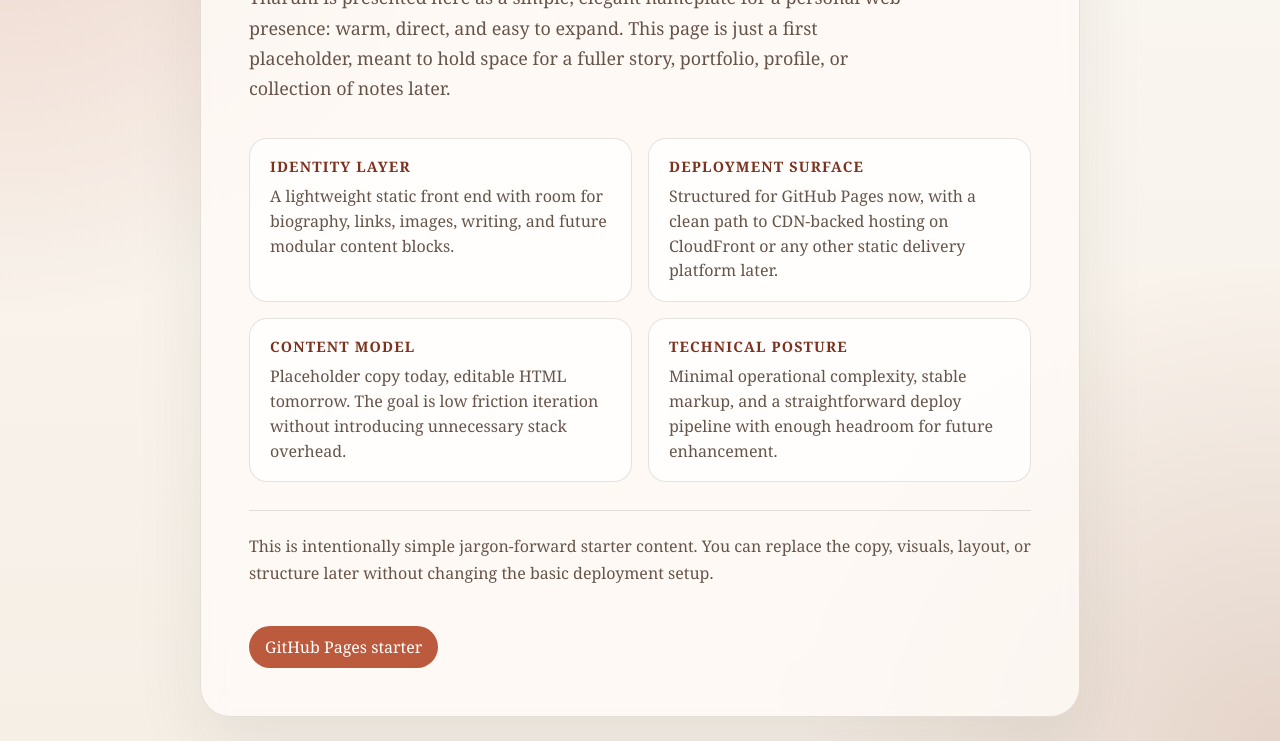
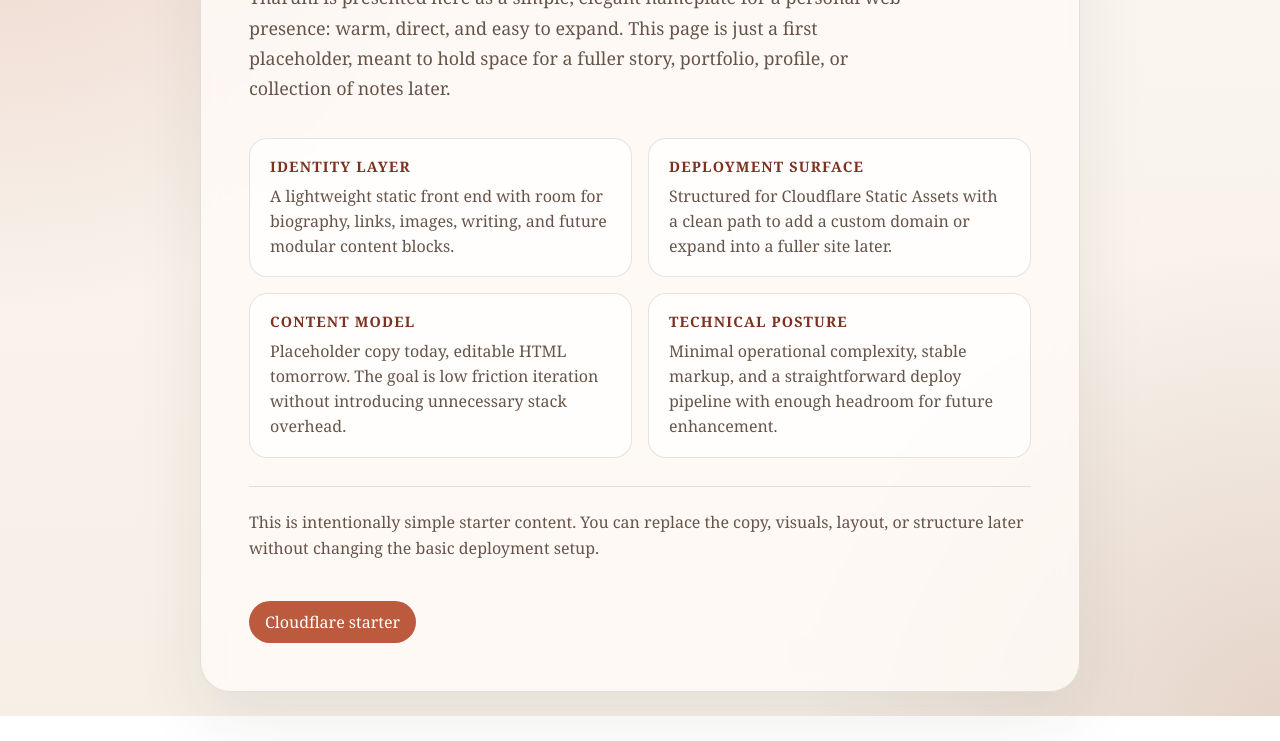
Before and after one commit to bsamanvith/tharunipages, a website: page public/index.html in a window 1280 px wide. Shown: the part 230-971 px from the top of the page. After the commit the page ends 946 px from the top, so only its background shows below. Drawn offline with Linux system fonts and the light colour scheme.

Commit message:
Migrate static site deployment to Cloudflare

```diff
--- a/index.html
+++ b/public/index.html
@@ -151,8 +151,8 @@
           <section class="tile">
             <strong>Deployment Surface</strong>
             <span>
-              Structured for GitHub Pages now, with a clean path to CDN-backed
-              hosting on CloudFront or any other static delivery platform later.
+              Structured for Cloudflare Static Assets with a clean path to add a
+              custom domain or expand into a fuller site later.
             </span>
           </section>
           <section class="tile">
@@ -172,12 +172,12 @@
         </div>
 
         <p class="note">
-          This is intentionally simple jargon-forward starter content. You can
-          replace the copy, visuals, layout, or structure later without changing
-          the basic deployment setup.
+          This is intentionally simple starter content. You can replace the copy,
+          visuals, layout, or structure later without changing the basic
+          deployment setup.
         </p>
 
-        <a class="tag" href="./">GitHub Pages starter</a>
+        <a class="tag" href="./">Cloudflare starter</a>
       </main>
     </div>
   </body>
```
Also changed, not shown: package.json (added, +12 -0 lines), .github/workflows/deploy-pages.yml (deleted), README.md, 2 other files.
